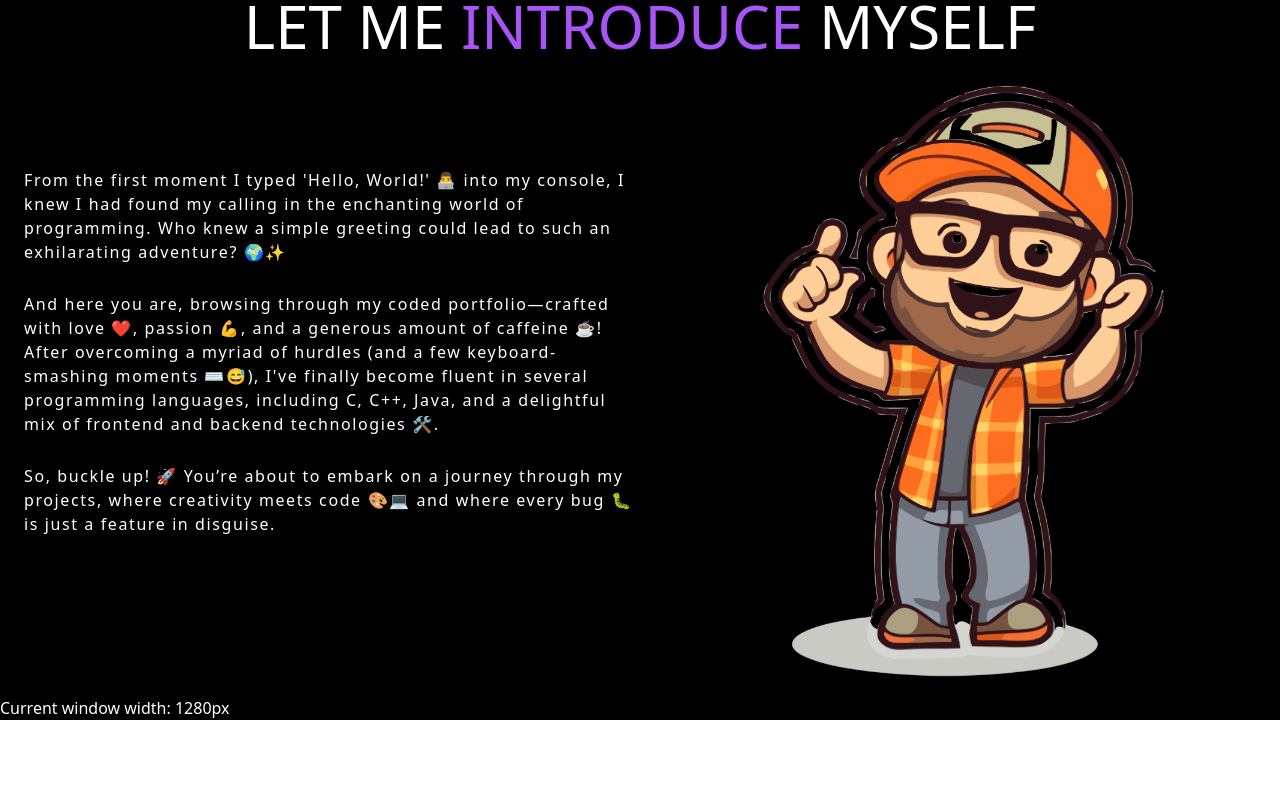
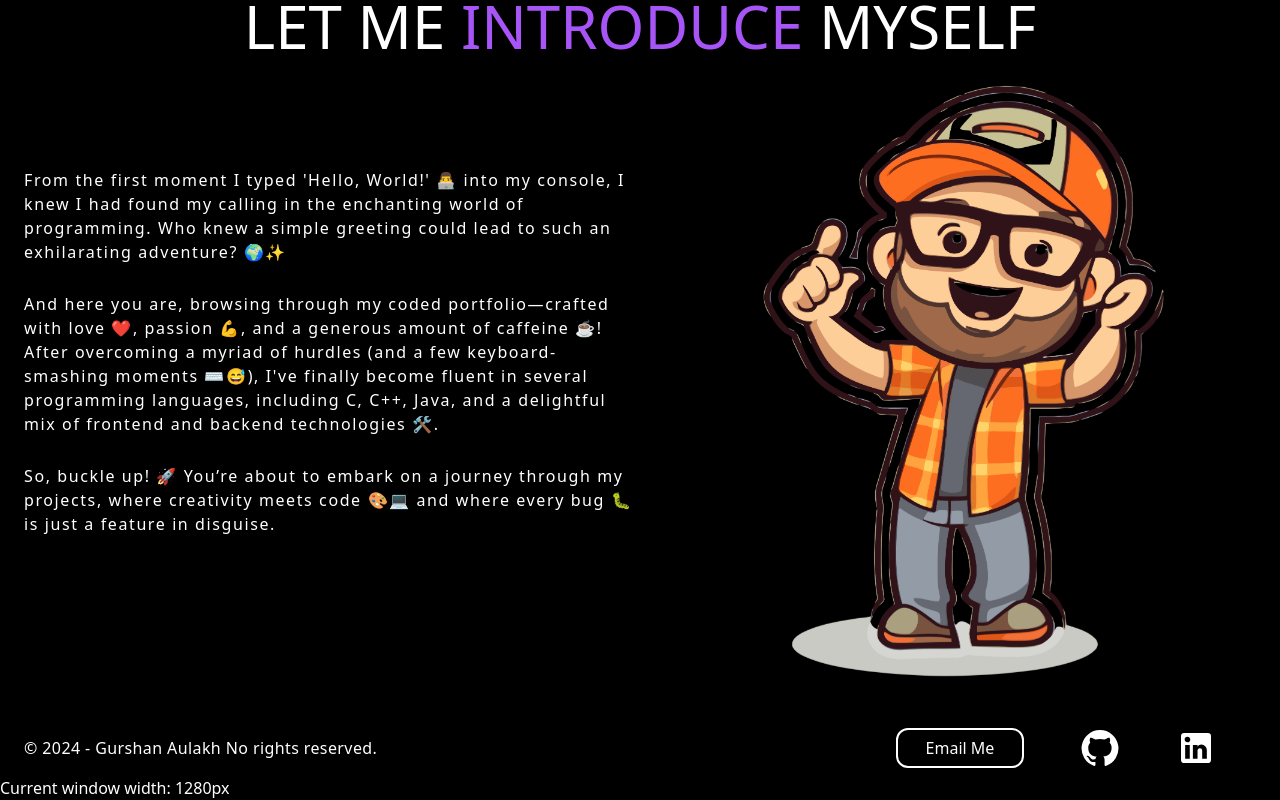
Before and after one commit to shanaulakh29/portfolio_website, a React (Vite) app: page / in a window 1280 px wide. Shown: the part 888-1688 px from the top of the page. Before the commit the page ends 1608 px from the top, so only its background shows below. Built offline with nearby package versions, Linux system fonts and the light colour scheme.

Commit message:
completed the footer requirement by following all the acceptance requirements

```diff
--- /dev/null
+++ b/src/Footer.jsx
@@ -0,0 +1,28 @@
+import React from "react";
+import { Link } from "react-router-dom";
+import GitHubIcon from "@mui/icons-material/GitHub";
+import LinkedInIcon from "@mui/icons-material/LinkedIn";
+export default function Footer() {
+  return (
+    <div className=" mt-6 flex justify-between h-14 items-center">
+      <div className="ml-6 tracking-wide">
+        &copy; 2024 - Gurshan Aulakh <p className="sm:block md:inline text-center">No rights reserved.</p>
+      </div>
+      <div className="mr-6 flex items-center w-1/2 justify-evenly xl:justify-end">
+      <button className="flex items-center justify-center rounded-xl border-white border-2 hover:border-purple-500 h-10 w-32 xl:mr-14"> {/* Added padding for a better button size */}
+          Email Me
+        </button>
+
+        <button className="xl:mr-14">
+
+          <Link to="https://github.com/shanaulakh29"><GitHubIcon style={{ fontSize: '2.5rem' }}/> </Link>
+
+        </button>
+        <button className="xl:mr-10">
+
+          <Link to="https://www.linkedin.com/in/shan-aulakh-183a94192/"><LinkedInIcon style={{ fontSize: '2.5rem' }} /> </Link>
+        </button>
+      </div>
+    </div>
+  );
+}
--- a/src/HomePage.jsx
+++ b/src/HomePage.jsx
@@ -1,13 +1,13 @@
 import React from 'react'
 import Header from './Header.jsx'
 import HomePageText from './HomePageText.jsx'
-
+import Footer from './Footer.jsx'
 export default function HomePage() {
   return (
     <div>
          <Header/>
-        <HomePageText />
-
+         <HomePageText />
+         <Footer/>
     </div>
   )
 }
```
